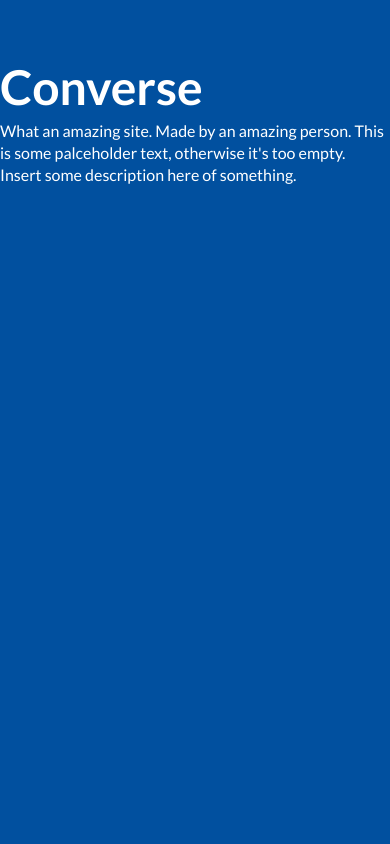
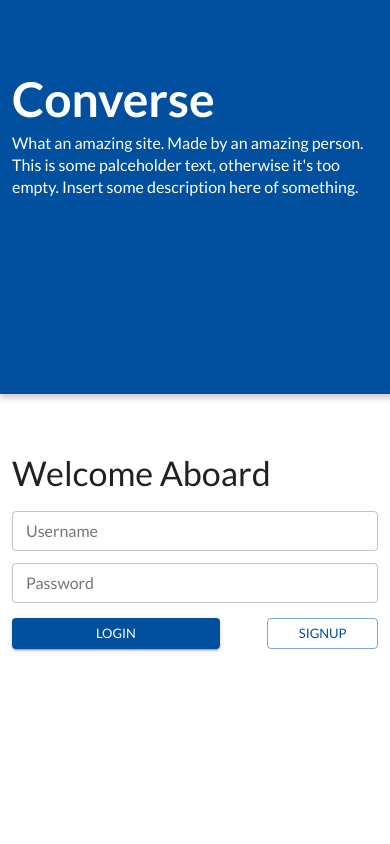
Before and after one commit to tphume/converse-fe, a React (Create React App) app: page / in a window 390 px wide. Shown: the top 844 px of the page. Built offline with nearby package versions, Linux system fonts and the light colour scheme.

Commit message:
Fixed responsive design

```diff
--- a/src/pages/Login.tsx
+++ b/src/pages/Login.tsx
@@ -1,8 +1,8 @@
 import React, { useState, useEffect } from "react";
 import { useDispatch, useSelector } from "react-redux";
 import { RootState } from "../rootReducer";
+import { login, resetError } from "../features/user/user";
 
-import { login, resetError } from "../features/user/user";
 import { Theme, createStyles, makeStyles } from "@material-ui/core/styles";
 import Grid from "@material-ui/core/Grid";
 import Typography from "@material-ui/core/Typography";
@@ -17,12 +17,12 @@ const useStyles = makeStyles((theme: Theme) => {
       height: "100%",
     },
     hero: {
-      height: "100%",
       paddingTop: "15%",
       backgroundColor: theme.palette.primary.main,
       boxShadow: "4px 0 6px 4px hsla(0, 0%, 0%, 0.2)",
     },
     heroBox: {
+      padding: "12px",
       height: "100%",
       margin: "auto",
       maxWidth: "400px",
@@ -40,7 +40,7 @@ const useStyles = makeStyles((theme: Theme) => {
       lineHeight: 1.4,
     },
     form: {
-      height: "100%",
+      padding: "12px",
       paddingTop: "15%",
     },
     formBox: {
@@ -108,7 +108,7 @@ export default function Login() {
   return (
     <section>
       <Grid container classes={{ container: classes.container }}>
-        <Grid item sm={5} classes={{ item: classes.hero }}>
+        <Grid item xs={12} sm={5} classes={{ item: classes.hero }}>
           <div className={classes.heroBox}>
             <Typography
               variant="h3"
@@ -124,7 +124,7 @@ export default function Login() {
             </Typography>
           </div>
         </Grid>
-        <Grid item sm={7} classes={{ item: classes.form }}>
+        <Grid item xs={12} sm={7} classes={{ item: classes.form }}>
           <div className={classes.formBox}>
             <Typography
               variant="h4"
```
